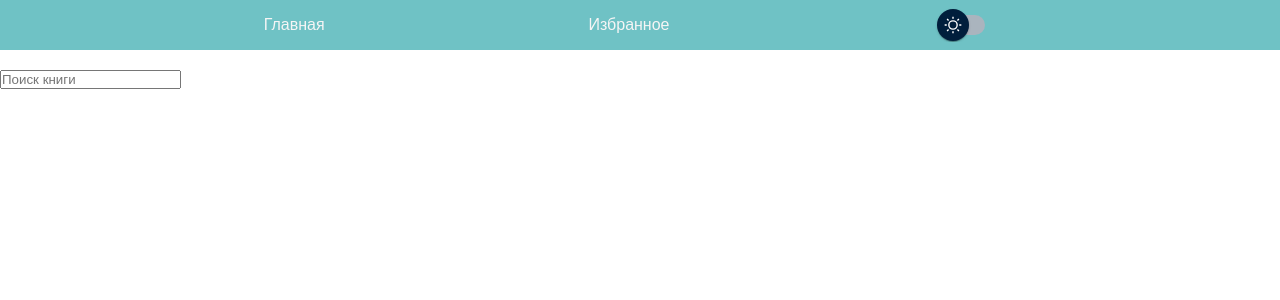
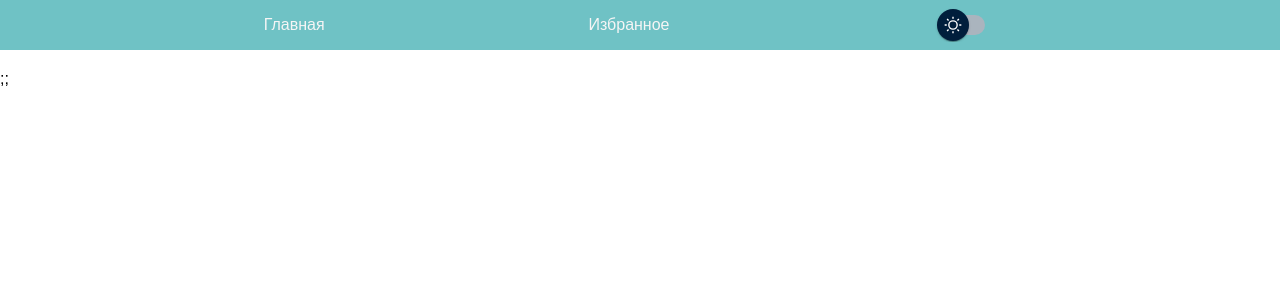
Before and after one commit to yana-github/my-book, a React (Create React App) app: page /favorites in a window 1280 px wide. Shown: the top 300 px of the page. Built offline with nearby package versions, Linux system fonts and the light colour scheme.

Commit message:
change files, checked Fav

```diff
--- a/package.json
+++ b/package.json
@@ -17,6 +17,7 @@
     "react-router-dom": "^6.4.3",
     "react-scripts": "5.0.1",
     "redux": "^4.2.0",
+    "redux-logger": "^3.0.6",
     "redux-persist": "^6.0.0",
     "redux-thunk": "^2.4.2",
     "web-vitals": "^2.1.4"
--- a/src/App.js
+++ b/src/App.js
@@ -4,7 +4,7 @@ import BookPage from "./components/book/BookPage";
 import FavoritesPage from "./components/book/FavoritesPage";
 
 import ItemPage from "./components//book/ItemPage";
-import ReadPage from "./components//book/ReadPage";
+/* import ReadPage from "./components//book/ReadPage"; */
 
 import Menu from "./components/header/Menu";
 
@@ -16,7 +16,7 @@ const App = () => {
         <Route path="/" element={<BookPage />} />
         <Route path="/favorites" element={<FavoritesPage />} />
         <Route path="/books/:id" element={<ItemPage />} />
-        <Route path="/books/:id/read" element={<ReadPage />} />
+  {/*       <Route path="/books/:id/read" element={<ReadPage />} /> */}
       </Routes>
     </>
   );
--- a/src/components/book/BookDetails.js
+++ /dev/null
@@ -1,14 +0,0 @@
-const BookDetails = (props) => {
-  const { bookDetail } = props;
-  console.log(bookDetail);
-
-  return (
-    <>
-      <h1>Поздравляем!</h1>
-      <h2>Вы читаете</h2>
-      {`${props.url}`}/
-    </>
-  );
-};
-
-export default BookDetails;
--- a/src/components/book/BookPage.js
+++ b/src/components/book/BookPage.js
@@ -27,10 +27,10 @@ const BookPage = () => {
       {books && (searchBook? searchBook: books).map((book) => (
           <BookItem key={book.id} {...book} onClick={handleClick} />
         ))}
-      {/*
-<BookList/>  */}
     </>
   );
+
+
 };
 
 export default BookPage;
--- a/src/components/book/FavoritesPage.js
+++ b/src/components/book/FavoritesPage.js
@@ -1,30 +1,12 @@
-import { useDispatch, useSelector } from "react-redux";
-import { removeBookFromFavorites } from "../../redux/book/actions";
+import Favourites from './Favourites';
 
-import FavouriteItem from "./FavouriteItem";
-import Search from "./Search";
 
-const FavoritesPage = () => {
-  const bookList = useSelector((state) => state.book.books);
-  const searchBook = useSelector((state) => state.search.search);
-  const dispatch = useDispatch();
-
-  const favoritesBooks = bookList.filter((book) => book.favourite === true);
-
-  const handleClick = (id) => {
-    dispatch(removeBookFromFavorites(id));
-  };
-
-  const oneFavBook = (searchBook? searchBook: favoritesBooks).map((book) => {
-    return <FavouriteItem key={book.id} {...book} onClick={handleClick} />;
-  });
-
-  return (
-    <>
-      <Search books={favoritesBooks} />
-      {oneFavBook}
-    </>
-  );
+const FavouritePage = () => {
+    return (
+        <>
+        <Favourites/>;
+        </>
+    );
 };
 
-export default FavoritesPage;
+export default FavouritePage;
--- /dev/null
+++ b/src/components/book/Favourites.js
@@ -0,0 +1,28 @@
+import { useDispatch, useSelector } from "react-redux";
+import { removeBookFromFavorites } from "../../redux/book/actions";
+
+import FavouriteItem from "./FavouriteItem";
+
+const Favourites = () => {
+  const bookList = useSelector((state) => state.book.books);
+  //тут получили все книжки, чтобы проверить на флажок
+
+  const dispatch = useDispatch();
+
+  const favoriteBook = bookList.filter((book) => book.favourite === true);
+  //тут новый массив из книжек, где избр.=тру
+
+  const handleClick = (id) => {
+    dispatch(removeBookFromFavorites(id));
+  };
+
+  const oneFavBook = favoriteBook.map((book) => {
+    return <FavouriteItem key={book.id} {...book} onClick={handleClick} />;
+  });
+  console.log(oneFavBook);
+  //тут новый массив преобразованных ийтемов
+
+  return <>{oneFavBook};</>;
+};
+
+export default Favourites;
--- a/src/components/book/ReadPage.js
+++ /dev/null
@@ -1,53 +0,0 @@
-import ReactDOM from "react-dom/client";
-
-import { useEffect, useState } from "react";
-import { useDispatch, useSelector } from "react-redux";
-import axios from "axios";
-import BookDetails from "./BookDetails";
-
-/* https://www.gutenberg.org/files/2641/2641-0.txt
-https://www.gutenberg.org/cache/epub/2641/pg2641-images.html
- */
-
-const ReadPage = ({ onClick, id, title, authors }) => {
-  const [selectedBook, setSelectedBook] = useState("");
-  const [bookDetail, setBookDetail] = useState("bookDetail" | null);
-
-  const url = "https://www.gutenberg.org/cache/epub/2641/pg2641.txt";
-
-  const bookList = useSelector((state) => state.book.books);
-
-  useEffect(() => {
-    if (selectedBook !== null) {
-      fetchData(selectedBook);
-    }
-  }, [selectedBook]);
-
-  const fetchData = () => {
-    /*     axios.get(`${url}${path}`).then((response) => { */
-    axios
-      .get(url)
-      .then((response) => {
-        const bookDetail = response.data;
-        setBookDetail(bookDetail);
-      });
-    console.log(bookDetail);
-  };
-
-  if (!bookList) {
-    return <h1>ЗАГРУЗКА</h1>;
-  }
-  return (
-    <h1>WOW</h1>
-
-/*     {bookDetail && (
-      <>
-        <BookDetails bookDetail={bookDetail} url={url} />
-      </>
-    )} */
-  )
-/*   ReactDOM.render(<p>Hello</p>, document.getElementById("root"));
-https://www.gutenberg.org/files/2641/2641-0.txt*/
-};
-
-export default ReadPage;
--- a/src/redux/book/actions.js
+++ b/src/redux/book/actions.js
@@ -1,10 +1,10 @@
 export const addBooks = (books) => ({ type: "ADD_BOOKS", payload: books });
 export const deleteBook = (id) => ({ type: "DELETE_BOOK", payload: id });
 export const addBookToFavorites = (id) => ({
-  type: "ADD_BOOK_TO_FAVORITES",
+  type: "ADD_BOOK_TO_FAV",
   payload: id,
 });
 export const removeBookFromFavorites = (id) => ({
-  type: "REMOVE_BOOK_FROM_FAVORITES",
+  type: "REMOVE_BOOK_FROM_FAV",
   payload: id,
 });
--- a/src/redux/book/reducer.js
+++ b/src/redux/book/reducer.js
@@ -1280,20 +1280,20 @@ const bookReducer = (state = initialState, action) => {
     case "DELETE_BOOK":
       books = state.books.filter((el) => el.id !== action.payload);
       return { ...state, books: books };
-    case "ADD_BOOK_TO_FAVORITES":
-      books = state.books.map((item) => {
-        if (item.id !== action.payload) {
-          return item;
+    case "ADD_BOOK_TO_FAV":
+      books = state.books.map((el) => {
+        if (el.id !== action.payload) {
+          return el;
         }
-        return { ...item, favourite: true };
+        return { ...el, favourite: true };
       });
       return { ...state, books: books };
-    case "REMOVE_BOOK_FROM_FAVORITES":
-      books = state.books.map((item) => {
-        if (item.id !== action.payload) {
-          return item;
+    case "REMOVE_BOOK_FROM_FAV":
+      books = state.books.map((el) => {
+        if (el.id !== action.payload) {
+          return el;
         }
-        return { ...item, favourite: false };
+        return { ...el, favourite: false };
       });
       return { ...state, books: books };
 
```
Also changed, not shown: src/components/book/BookList.js (deleted, +0 -22 lines), 1 other file (tests, documents, lock files or other folders).
